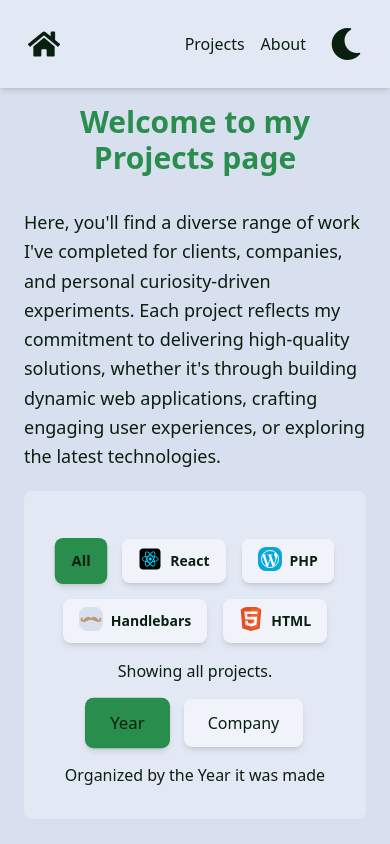
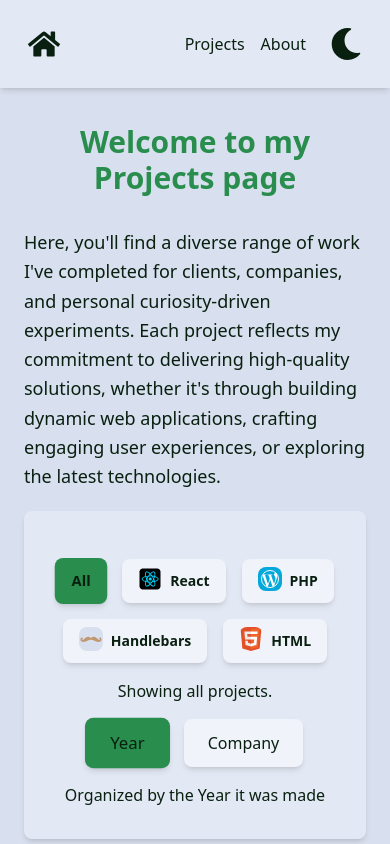
Before and after one commit to Teser301/portfolio-tailwind, a React app: page /projects in a window 390 px wide. Shown: the top 844 px of the page. Built offline with nearby package versions, Linux system fonts and the light colour scheme; the HTML template or start-up script is replaced by a standard one.

Commit message:
refactor: shadows to all and to md

```diff
--- a/src/components/AboutPage/AboutContent.tsx
+++ b/src/components/AboutPage/AboutContent.tsx
@@ -13,7 +13,7 @@ const Aboutcontent: React.FC<AboutcontentProps> = ({
 }) => {
   return (
     <section className="bg-backgroundPrimary text-text py-12 px-6 md:px-12 lg:px-24">
-      <div className="max-w-4xl mx-auto bg-backgroundSecondary shadow-lg rounded-lg overflow-hidden">
+      <div className="max-w-4xl mx-auto bg-backgroundSecondary shadow-md rounded-lg overflow-hidden">
         {/* Image on top */}
         <div className="flex flex-col items-center p-6">
           {imgSrc && (
--- a/src/components/LandingPage/LandingSkills.tsx
+++ b/src/components/LandingPage/LandingSkills.tsx
@@ -4,14 +4,14 @@ const LandingSkills = () => {
   return (
     <div className="my-4">
       <div>
-        <h3 className="text-3xl font-extrabold text-primary text-center my-8">
+        <h3 className="text-3xl font-extrabold text-primary text-center my-8 ">
           Skills
         </h3>
-        <div className="grid grid-cols-2 sm:grid-cols-2 md:grid-cols-3 gap-8 justify-items-center p-8 bg-backgroundPrimary rounded-lg">
+        <div className="grid grid-cols-2 sm:grid-cols-2 md:grid-cols-3 gap-8 justify-items-center p-8 bg-backgroundPrimary shadow-md rounded-lg">
           {skills.map((skill, index) => (
             <div
               key={index}
-              className="flex flex-col items-center p-4 rounded-lg shadow-lg bg-backgroundSecondary w-full max-w-72 transition-all duration-300 transform  hover:shadow-2xl hover:scale-105 hover:rotate-1"
+              className="flex flex-col items-center p-4 rounded-lg shadow-md bg-backgroundSecondary w-full max-w-72 transition-all duration-300 transform  hover:shadow-2xl hover:scale-105 hover:rotate-1"
             >
               <img
                 src={skill.logo}
--- a/src/components/LandingPage/Recommend.tsx
+++ b/src/components/LandingPage/Recommend.tsx
@@ -12,7 +12,7 @@ const RecommendationCard: React.FC = () => {
         {recommendations.map((skill, index) => (
           <div
             key={index}
-            className="flex flex-col md:flex-row items-center rounded-lg p-8 shadow-lg max-w-4xl mx-auto  border border-backgroundPrimary bg-backgroundPrimary "
+            className="flex flex-col md:flex-row items-center rounded-lg p-8 shadow-md max-w-4xl mx-auto  border border-backgroundPrimary bg-backgroundPrimary "
           >
             <div className="flex-shrink-0">
               <img
--- a/src/components/ProjectPage/ProjectsFilterButton.tsx
+++ b/src/components/ProjectPage/ProjectsFilterButton.tsx
@@ -11,7 +11,7 @@ const FilterButton: React.FC = () => {
         {filters.map((filter) => (
           <button
             key={filter.name}
-            className={`flex gap-2 items-center px-4 py-2 rounded-lg shadow-md transition-transform duration-200 transform hover:scale-105 hover:shadow-lg ${
+            className={`flex gap-2 items-center px-4 py-2 rounded-lg shadow-md transition-transform duration-200 transform hover:scale-105 hover:shadow-md ${
               activeFilter === filter.name
                 ? "bg-primary scale-105"
                 : "bg-backgroundSecondary"
--- a/src/components/ProjectPage/ProjectsOptionButton.tsx
+++ b/src/components/ProjectPage/ProjectsOptionButton.tsx
@@ -10,7 +10,7 @@ const OptionButton: React.FC = () => {
         {viewOptions.map((option) => (
           <button
             key={option}
-            className={`flex gap-2 items-center  px-6 py-3 rounded-lg shadow-md transition-transform duration-200 transform hover:scale-105 hover:shadow-lg ${
+            className={`flex gap-2 items-center  px-6 py-3 rounded-lg shadow-md transition-transform duration-200 transform hover:scale-105 hover:shadow-md ${
               activeViewOption === option
                 ? "bg-primary scale-105"
                 : "bg-backgroundSecondary "
--- a/src/pages/ProjectsPage.tsx
+++ b/src/pages/ProjectsPage.tsx
@@ -42,9 +42,9 @@ const Portfolio: React.FC = () => {
   };
 
   return (
-    <div className="max-w-[1440px] mx-auto min-h-screen px-6 flex flex-col">
+    <div className="max-w-[1440px] mx-auto min-h-screen px-6 my-5 flex flex-col">
       <ProjectIntro />
-      <div className="bg-backgroundPrimary  my-5 p-8 rounded-lg">
+      <div className="bg-backgroundPrimary my-5 p-8 shadow-md rounded-lg">
         <FilterButton />
         <OptionButton />
       </div>
```
